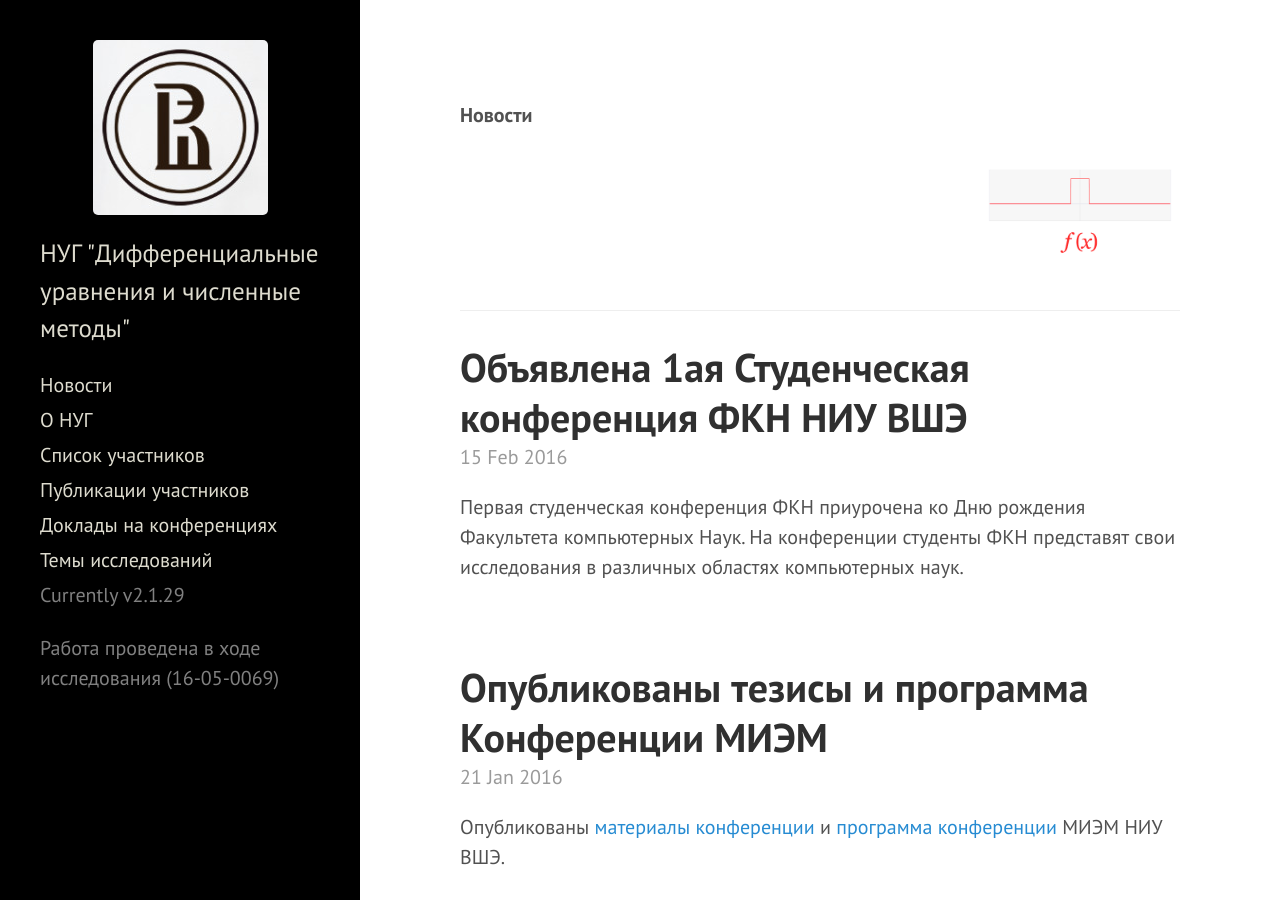
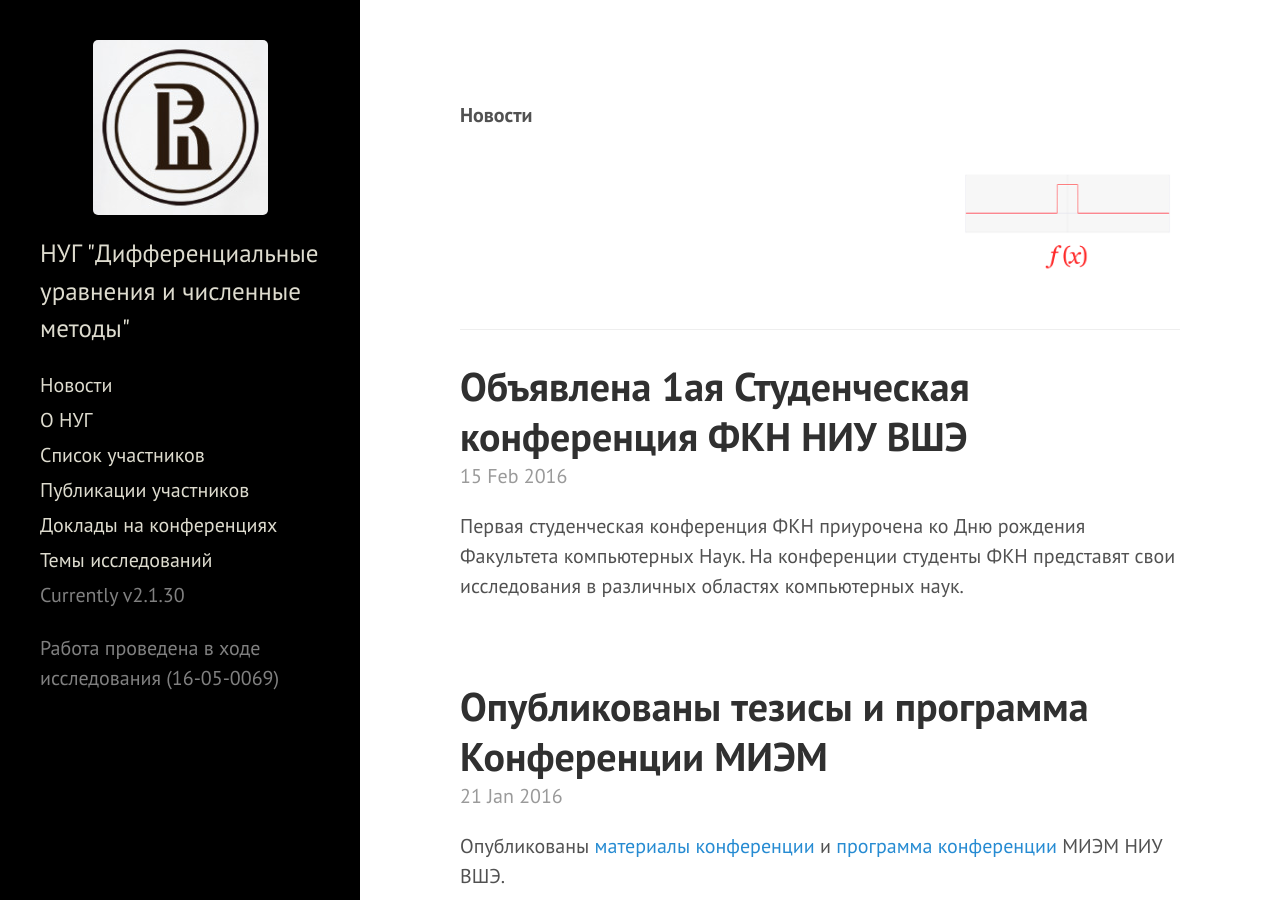
Before and after one commit to hsemmsg/hsemmsg.github.io, a Jekyll site: the page built from index.html, in a window 1280 px wide and 900 px high. Built offline with Jekyll 4.4.1, drawn with Linux system fonts in a browser that asks for light colours; the list of posts is cut into pages by our own code.

```diff
--- a/_config.yml
+++ b/_config.yml
@@ -23,7 +23,7 @@
 paginate:         5
 
 # Custom vars
-version:          2.1.29
+version:          2.1.30
 
 github:
   repo:           https://github.com/hsemmsg/hsemmsg.github.io
--- a/index.html
+++ b/index.html
@@ -3,9 +3,9 @@
 title: Home
 ---
 <p>
-  <div align="left" font-family="Noto Serif" font-size="9rem"><b>Новости</b></div>
+  <div align="left" font-family="Noto Serif" font-size="10rem"><b>Новости</b></div>
 <div align="right">
-<img src="/images/1.gif" width="200px">
+<img src="/images/1.gif" width="225px">
   </div
 </p>
 <hr>
```
